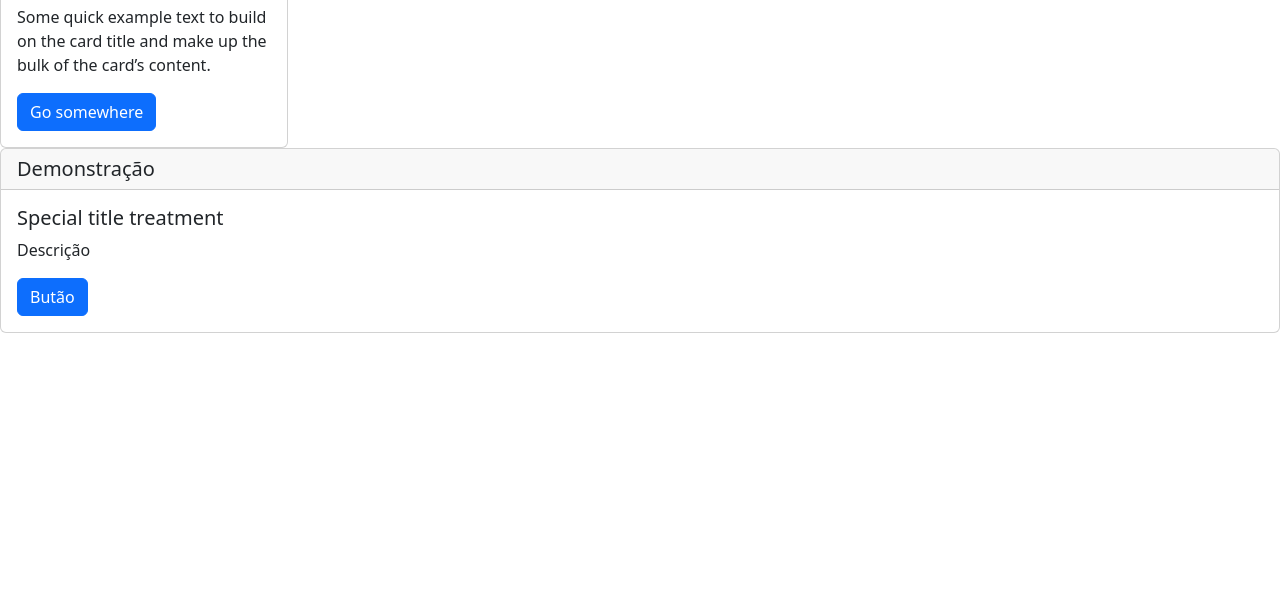
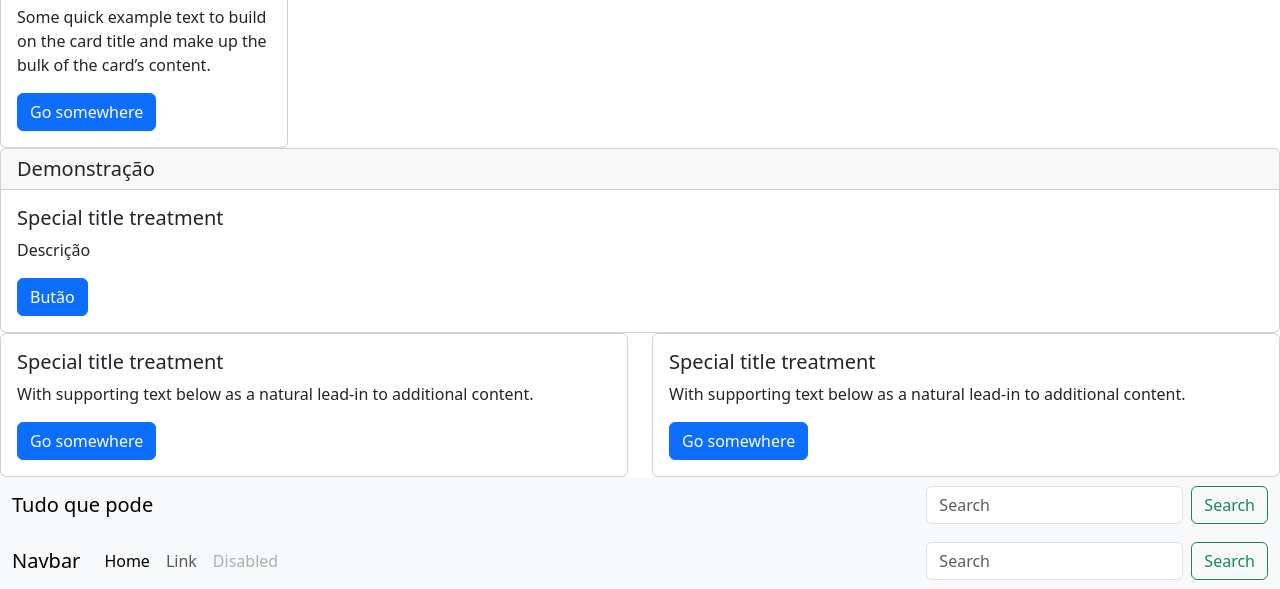
Before and after one commit to Dylan-Barbieri/Boot, a plain HTML site: page index.html in a window 1280 px wide. Shown: the part 2481-3070 px from the top of the page. Before the commit the page ends 2814 px from the top, so only its background shows below. Drawn offline with Linux system fonts and the light colour scheme.

Commit message:
Por enquanto é só

```diff
--- a/index.html
+++ b/index.html
@@ -169,6 +169,67 @@
   </div>
 </div>
 
+<div class="row">
+  <div class="col-sm-6 mb-3 mb-sm-0">
+    <div class="card">
+      <div class="card-body">
+        <h5 class="card-title">Special title treatment</h5>
+        <p class="card-text">With supporting text below as a natural lead-in to additional content.</p>
+        <a href="#" class="btn btn-primary">Go somewhere</a>
+      </div>
+    </div>
+  </div>
+  <div class="col-sm-6">
+    <div class="card">
+      <div class="card-body">
+        <h5 class="card-title">Special title treatment</h5>
+        <p class="card-text">With supporting text below as a natural lead-in to additional content.</p>
+        <a href="#" class="btn btn-primary">Go somewhere</a>
+      </div>
+    </div>
+  </div>
+</div>
+
+<!--Navbar-->
+<nav class="navbar navbar-expand-lg navbar-light bg-light">
+  <div class="container-fluid">
+    <button class="navbar-toggler" type="button" data-bs-toggle="collapse" data-bs-target="#navbarTogglerDemo03" aria-controls="navbarTogglerDemo03" aria-expanded="false" aria-label="Toggle navigation">
+      <span class="navbar-toggler-icon"></span>
+    </button>
+    <a class="navbar-brand">Tudo que pode</a>
+    <form class="d-flex" role="search">
+      <input class="form-control me-2" type="search" placeholder="Search" aria-label="Search"/>
+      <button class="btn btn-outline-success" type="submit">Search</button>
+    </form>
+  </div>
+</nav>
+
+
+<nav class="navbar navbar-expand-lg bg-body-tertiary">
+  <div class="container-fluid">
+    <button class="navbar-toggler" type="button" data-bs-toggle="collapse" data-bs-target="#navbarTogglerDemo03" aria-controls="navbarTogglerDemo03" aria-expanded="false" aria-label="Toggle navigation">
+      <span class="navbar-toggler-icon"></span>
+    </button>
+    <a class="navbar-brand" href="#">Navbar</a>
+    <div class="collapse navbar-collapse" id="navbarTogglerDemo03">
+      <ul class="navbar-nav me-auto mb-2 mb-lg-0">
+        <li class="nav-item">
+          <a class="nav-link active" aria-current="page" href="#">Home</a>
+        </li>
+        <li class="nav-item">
+          <a class="nav-link" href="#">Link</a>
+        </li>
+        <li class="nav-item">
+          <a class="nav-link disabled" aria-disabled="true">Disabled</a>
+        </li>
+      </ul>
+      <form class="d-flex" role="search">
+        <input class="form-control me-2" type="search" placeholder="Search" aria-label="Search"/>
+        <button class="btn btn-outline-success" type="submit">Search</button>
+      </form>
+    </div>
+  </div>
+</nav>
 
     <script src="assets/js/jquery-3.7.1.min.js"></script>
     <script src="assets/js/popper.min.js"></script>
```
